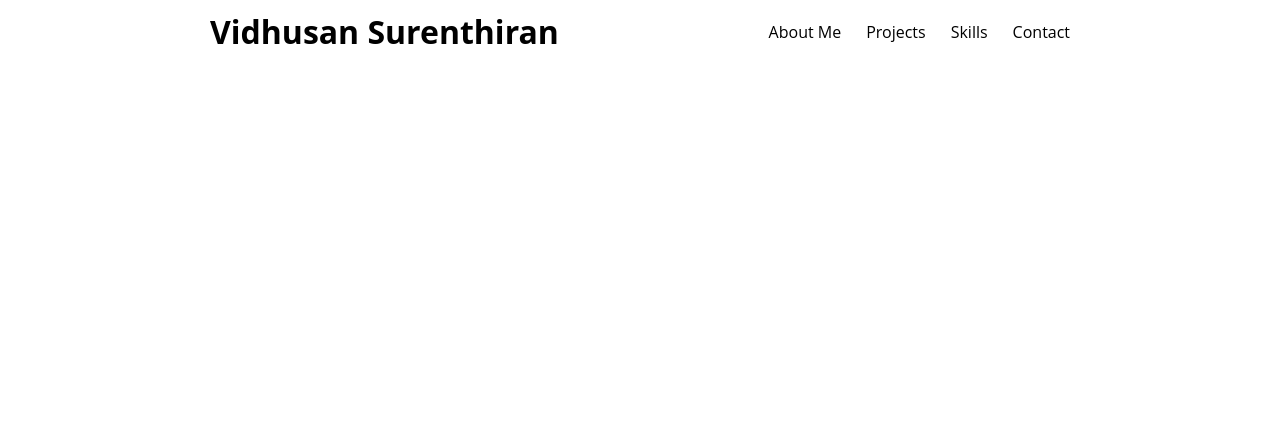
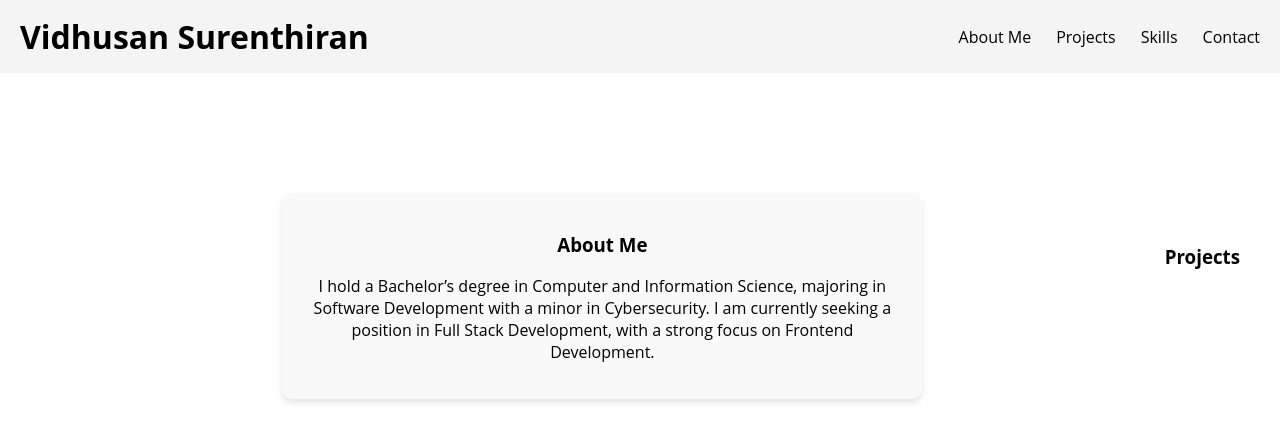
Before and after one commit to vidhusan12/Portfolio, a plain HTML site: page index.html in a window 1280 px wide. Drawn offline with Linux system fonts and the light colour scheme.

Commit message:
Added about me

```diff
--- a/index.html
+++ b/index.html
@@ -22,8 +22,13 @@
   </header>
     <!--Main-->
   <main >
-    <section id="about-me"></section>
-    <section id="projects"></section>
+    <section id="about-me">
+      <h3>About Me</h3>
+      <p>I hold a Bachelor’s degree in Computer and Information Science, majoring in Software Development with a minor in Cybersecurity. I am currently seeking a position in Full Stack Development, with a strong focus on Frontend Development.</p>
+    </section>
+    <section id="projects">
+      <h3>Projects</h3>
+    </section>
     <section id="skills"></section>
 
   </main>
--- a/style.css
+++ b/style.css
@@ -1,16 +1,15 @@
 /* Reset margins, padding, and set box-sizing */
 body {
   font-family: "Open Sans", sans-serif;
-  max-width: 900px;margin: 0 auto;
-  display: flex;
-  flex-direction: column;
+  margin: 0 auto;
 }
 
 .header{
   display: flex;
   justify-content: space-between;
   align-items: center;
-  padding: 10px 20px;
+  padding: 15px 20px;
+  background-color: #f4f4f4;
 }
 
 #logo {
@@ -28,3 +27,22 @@ body {
 .navigation-item {
   cursor: pointer;
 }
+
+main {
+  display: flex;
+  align-items: center;
+  justify-content: center;
+  text-align: center;
+  padding: 40px;
+
+}
+
+#about-me {
+  max-width: 600px;
+  background-color: #f9f9f9;
+  padding: 20px;
+  border-radius: 10px;
+  box-shadow: 0 4px 6px rgba(0, 0, 0, 0.1);
+  margin: 0 auto;
+  margin-top: 80px;
+}
```
